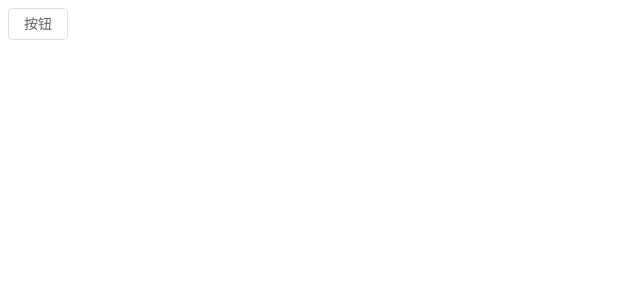
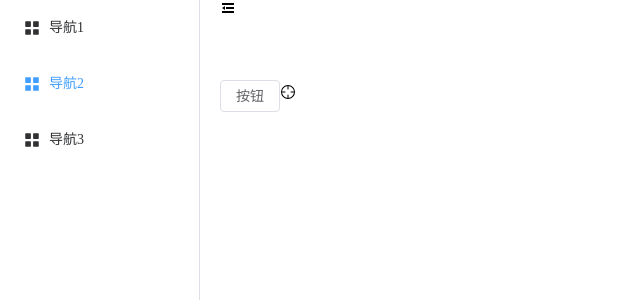
Before and after one commit to Shadows-kk/elePlus-Components, a Vue app: page / in a window 1280 px wide. Shown: the top 300 px of the page, without its empty margins (0-640 px from the left). Built offline with nearby package versions, Linux system fonts and the light colour scheme.

Commit message:
简单封装container

```diff
--- a/package.json
+++ b/package.json
@@ -8,6 +8,7 @@
     "preview": "vite preview"
   },
   "dependencies": {
+    "@element-plus/icons-vue": "^2.0.6",
     "element-plus": "^2.2.6",
     "vue": "^3.2.25",
     "vue-router": "^4.0.13"
--- a/src/App.vue
+++ b/src/App.vue
@@ -2,9 +2,22 @@
   <router-view></router-view>
 </template>
 
-<style lang="scss" scoped>
+<style lang="scss">
 * {
   padding: 0;
   margin: 0;
 }
+// 图标都是svg格式，统一设置成1em大小
+svg {
+  width: 1em;
+  height: 1em;
+}
+// 撑满屏幕
+html,
+body,
+#app,
+.el-container,
+.el-menu {
+  height: 100%;
+}
 </style>
--- /dev/null
+++ b/src/components/container/src/index.vue
@@ -0,0 +1,51 @@
+<template>
+  <el-container>
+    <el-aside width="auto">
+      <el-menu
+        class="el-menu-vertical-demo"
+        :collapse="isCollapse"
+        default-active="2"
+      >
+        <el-menu-item index="1">
+          <el-icon><el-icon-menu /></el-icon>
+          <span>导航1</span>
+        </el-menu-item>
+        <el-menu-item index="2">
+          <el-icon><el-icon-menu /></el-icon>
+          <span>导航2</span>
+        </el-menu-item>
+        <el-menu-item index="3">
+          <el-icon><el-icon-menu /></el-icon>
+          <span>导航3</span>
+        </el-menu-item>
+      </el-menu>
+    </el-aside>
+    <el-container>
+      <el-header>
+        <span @click="changeCollapse">
+          <el-icon-expand v-if="isCollapse"></el-icon-expand>
+          <el-icon-fold v-else></el-icon-fold>
+        </span>
+      </el-header>
+      <el-main>
+        <router-view></router-view>
+      </el-main>
+    </el-container>
+  </el-container>
+</template>
+
+<script lang="ts" setup>
+import { ref } from "vue";
+let isCollapse = ref(false);
+let asideWidth = ref(200);
+const changeCollapse = () => {
+  isCollapse.value = !isCollapse.value;
+};
+</script>
+
+<style scoped>
+.el-menu-vertical-demo:not(.el-menu--collapse) {
+  width: 200px;
+  min-height: 400px;
+}
+</style>
--- a/src/main.ts
+++ b/src/main.ts
@@ -3,7 +3,17 @@
 import router from './router/index'
 import ElementPlus from 'element-plus'
 import 'element-plus/dist/index.css'
+import * as Icons from '@element-plus/icons-vue'
+import {toLine} from './utils/index'
 
 const app = createApp(App)
+// 全局注册图标 牺牲一点性能 重新命名成以el-icon-xxx开头
+for(let i in Icons){
+  // 注册组件
+  console.log(`el-icon-${toLine(i)}`);
+
+  app.component(`el-icon-${toLine(i)}`,(Icons as any)[i])
+  // console.log((Icons as any)[i]);
+}
 app.use(router).use(ElementPlus)
 app.mount('#app')
--- /dev/null
+++ b/src/utils/index.ts
@@ -0,0 +1,4 @@
+// 将icon图标第一个大写字母转化成-连接
+export const toLine = (value:string) =>{
+  return value.replace(/(A-Z)g/,'-$1').toLocaleLowerCase()
+}
--- a/src/views/Home.vue
+++ b/src/views/Home.vue
@@ -1,6 +1,7 @@
 <template>
   <div>
     <el-button>按钮</el-button>
+    <el-icon-aim />
   </div>
 </template>
 
```
Also changed, not shown: src/components/HelloWorld.vue (deleted, +0 -52 lines), src/router/index.ts (+8 -1 lines).
